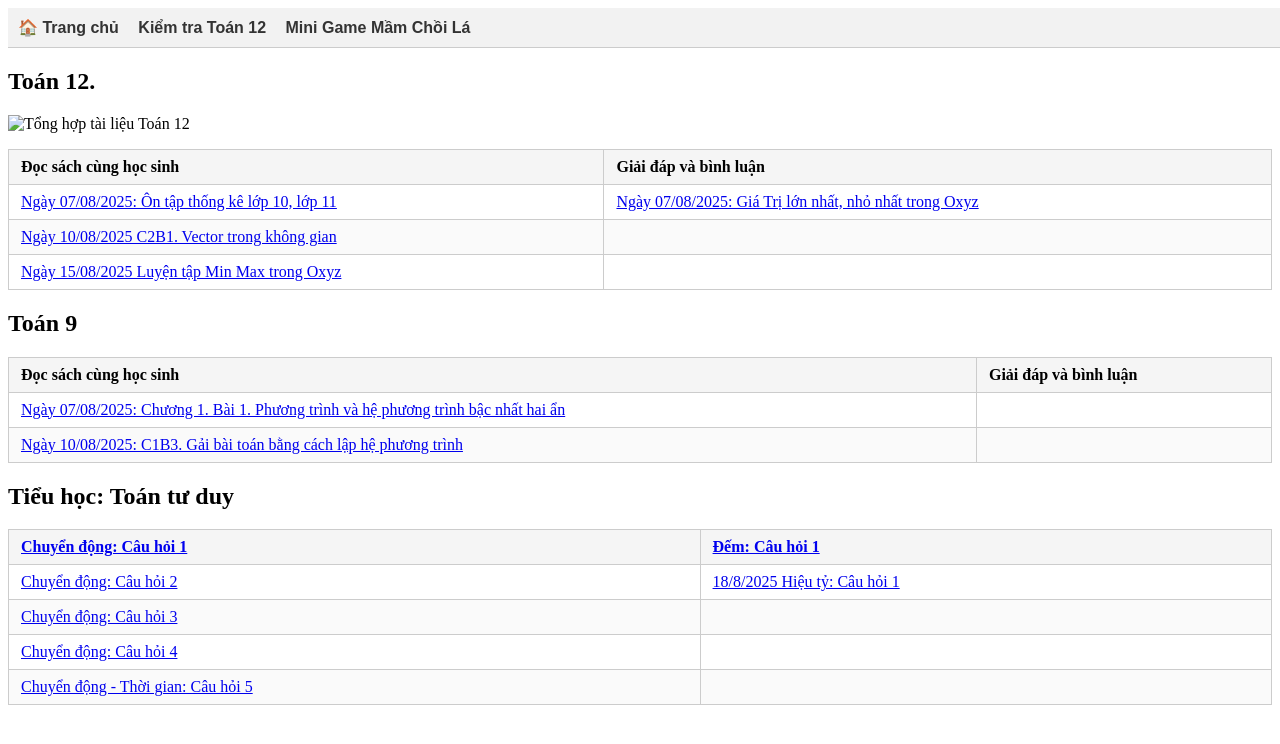
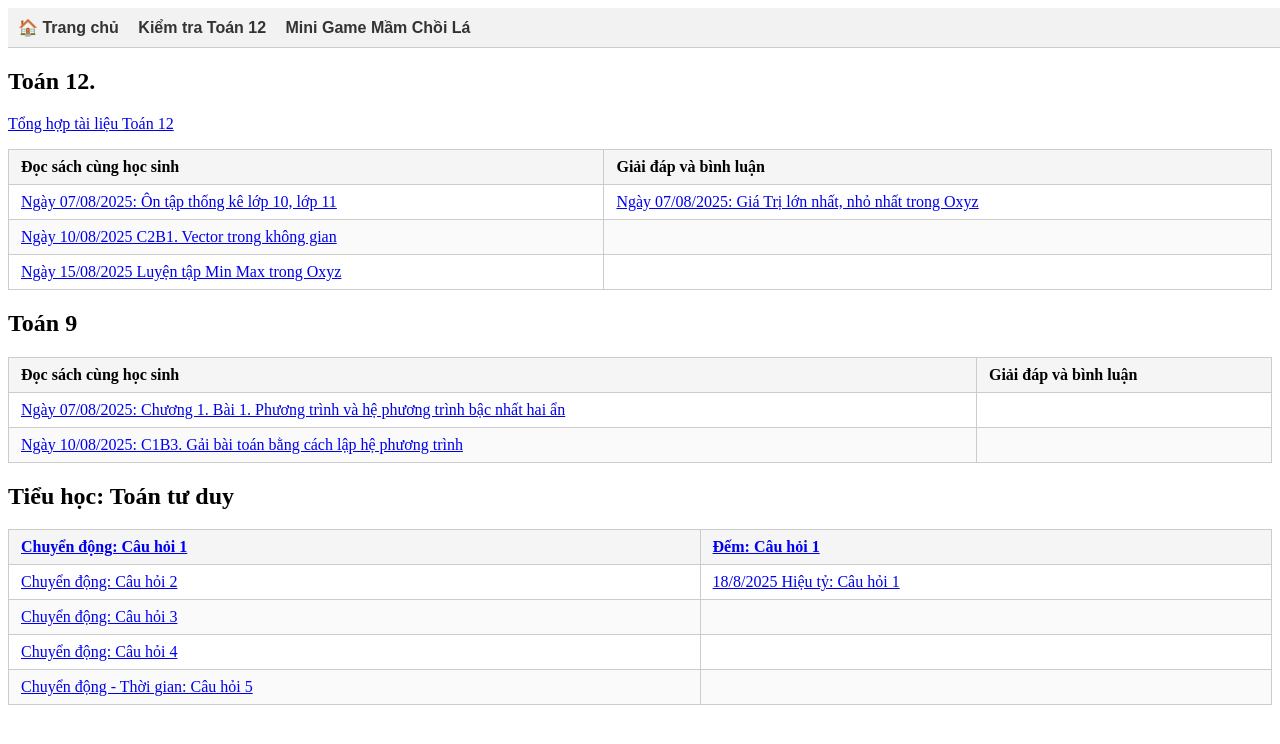
Before and after one commit to NguyenMuoiVN1988/publicstudyrepo, a Jekyll site: the page built from index.md, in a window 1280 px wide. Shown: the top 744 px of the page. Built offline with Jekyll 4.4.1, drawn with Linux system fonts in a browser that asks for light colours; our own code applies the rules of GitHub Pages for plain Markdown files.

Commit message:
Update index.md

```diff
--- a/index.md
+++ b/index.md
@@ -4,7 +4,7 @@ title: "Public Study"
 
 
 ## Toán 12.
-![Tổng hợp tài liệu Toán 12](Toan12.md)
+[Tổng hợp tài liệu Toán 12](Toan12.md)
 
 | Đọc sách cùng học sinh | Giải đáp và bình luận|
 |-----|-----|
```
